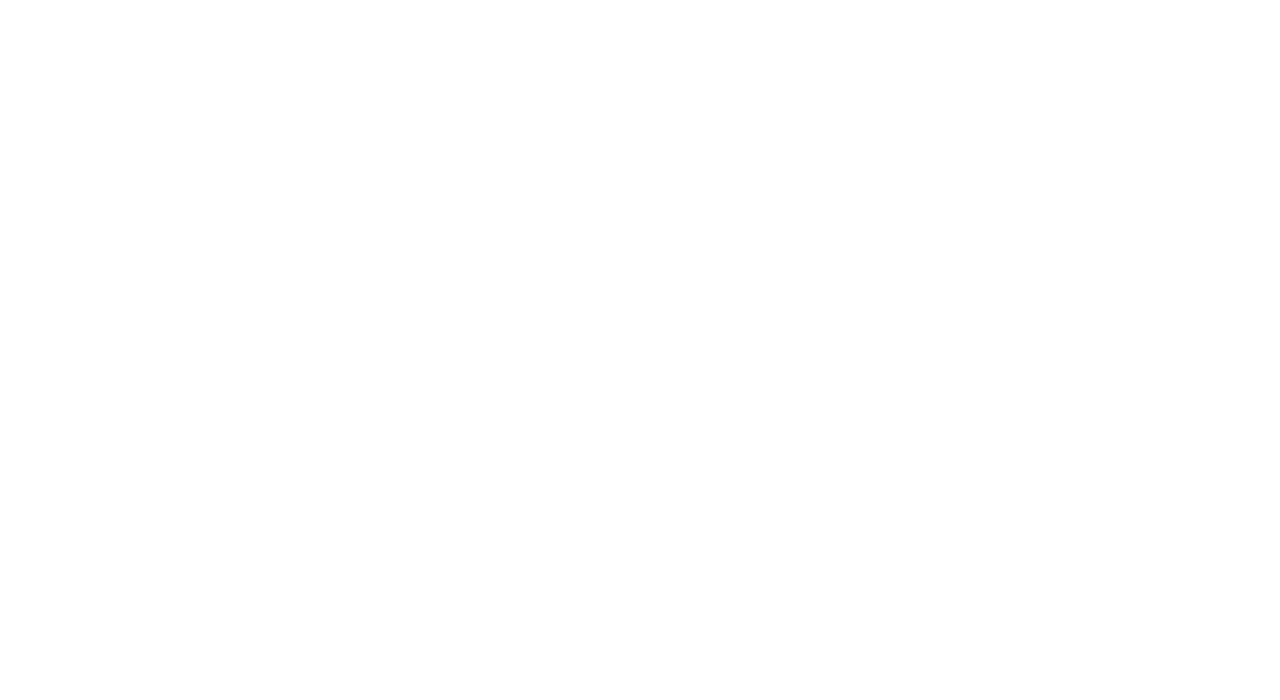
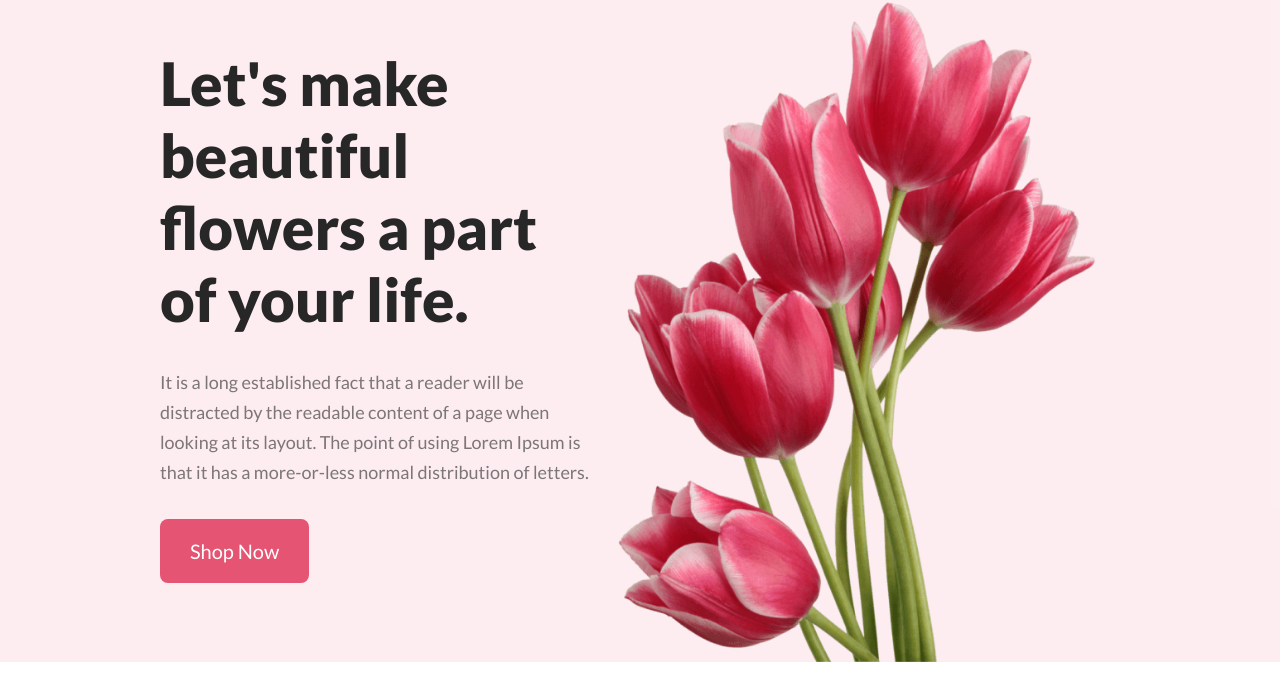
Before and after one commit to khorsed2001/flower-shop, a plain HTML site: page index.html in a window 1280 px wide. Drawn offline with Linux system fonts and the light colour scheme.

Commit message:
header add

```diff
--- a/index.html
+++ b/index.html
@@ -7,9 +7,22 @@
     <link rel="stylesheet" href="style.css">
 </head>
 <body>
+
     <header>
+        <div class="container banner">
+            <div class="banner-text">
+                <h1>Let's make beautiful flowers a part of your life.</h1>
+                <p>It is a long established fact that a reader will be distracted by the readable content of a page when looking at its layout. The point of using Lorem Ipsum is that it has a more-or-less normal distribution of letters.</p>
+                <button>Shop Now</button>
+            </div>
+            <div class="banner-img">
+                <img src="flower Asset/pngwing 10.png" alt="">
+            </div>
+        </div>
+    </header>
 
-    </header>
+
+
 
     <main>
 
--- a/style.css
+++ b/style.css
@@ -0,0 +1,91 @@
+/* ==================================
+Shared Style
+===================================== */
+@import url('https://fonts.googleapis.com/css2?family=Lato:wght@100;300;400;700;900&display=swap');
+
+* {
+    margin: 0;
+    padding: 0;
+    font-family: lato;
+
+}
+
+p {
+    color: rgba(39, 39, 39, 0.60);
+    font-family: Lato;
+    font-size: 18px;
+    font-style: normal;
+    font-weight: 400;
+    line-height: 30px;
+}
+
+button {
+    color: #ffffff;
+    font-family: Lato;
+    font-size: 20px;
+    border-radius: 8px;
+    background: #E55473;
+    border:none;
+    padding:20px 30px;
+    cursor: pointer;
+    transition: 1s;
+
+}
+
+button:hover{
+    background: #e7335a;
+
+}
+
+.banner .banner-text *{
+    margin-bottom:32px;
+    max-width: 525px;
+
+}
+
+
+/* ======================================
+header Style Section
+========================================= */
+header {
+    background: rgba(229, 84, 115, 0.10);
+
+
+}
+
+.container {
+    width: 75%;
+    max-width: 1470px;
+    margin: 0 auto;
+}
+
+.banner {
+    display: flex;
+    align-items: center;
+    justify-content: space-between;
+}
+
+.banner .banner-text h1 {
+    color: #272727;
+    font-family: Lato;
+    font-size: 60px;
+    font-style: normal;
+    font-weight: 800;
+    line-height: normal;
+}
+
+.banner .banner-img img{
+    width:100%;
+    vertical-align:middle;
+}
+
+
+
+/* ======================================
+main section Style
+========================================== */
+
+/* feature top style */
+
+
+/* feature bottom style */
```
